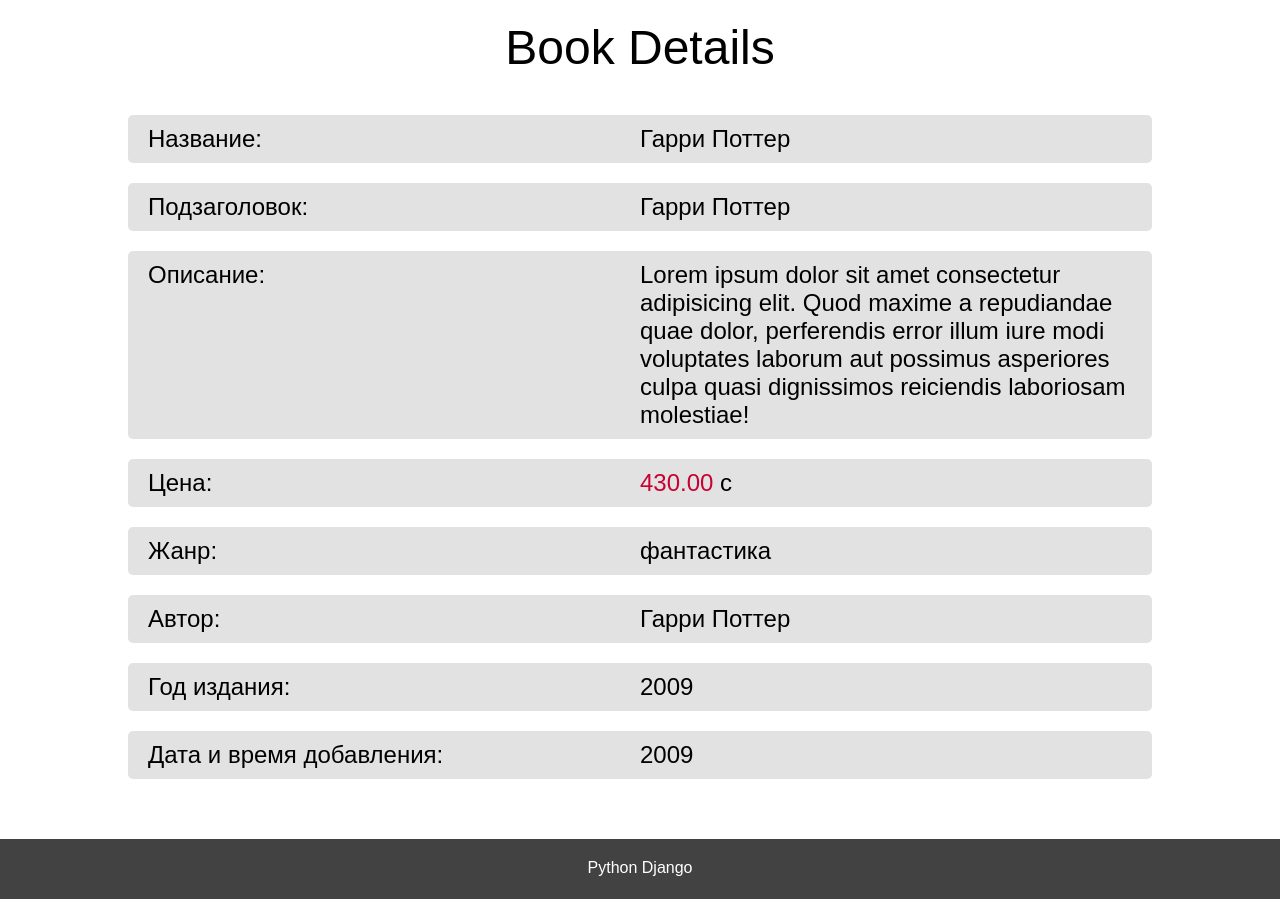
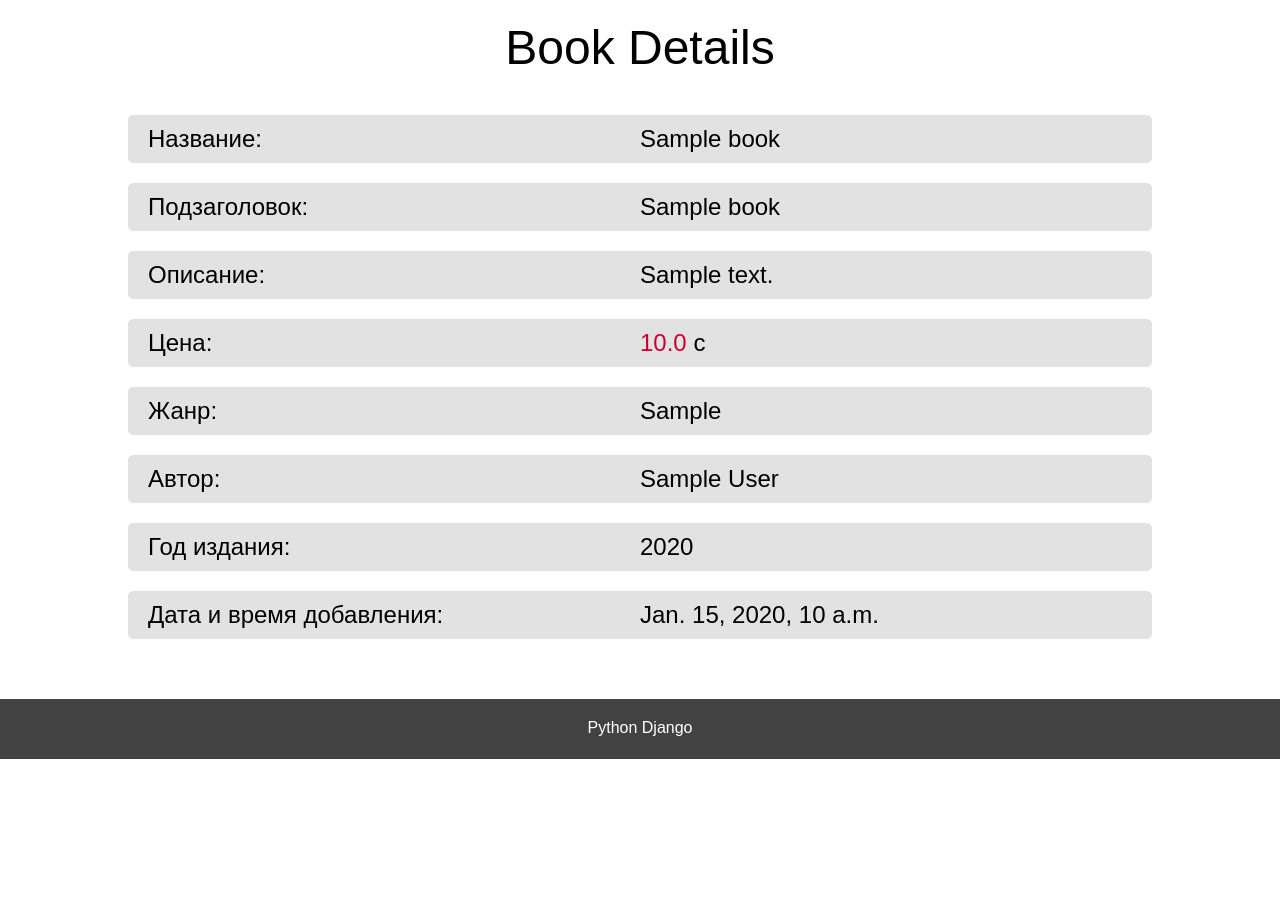
Before and after one commit to itbatya/bookshop_python, a Django app: template main/templates/books_details.html in a window 1280 px wide. Shown: the part 80-979 px from the top of the page. After the commit the page ends 839 px from the top, so only its background shows below. Run offline with Django 3.2, Linux system fonts and the light colour scheme; the template is opened without the code that fills it: values that come from a table or form of the project are taken from there, others are empty; tables that the repository leaves empty hold one stand-in row (values such as "Sample post").

Commit message:
created book_details function

```diff
--- a/book/urls.py
+++ b/book/urls.py
@@ -28,5 +28,7 @@
     path('delete-book/<id>', delete_book, name="delete-book"),
     path('mark-book/<id>', mark_book, name="mark-book"),
     path('unmark-book/<id>', unmark_book, name="unmark-book"),
+    path('book-detailes-page/', book_detailes_page, name="book-detailes-page"),
+    path('book-details/<id>', book_details, name="book-details"),
 
 ] + static(settings.STATIC_URL, document_root=settings.STATIC_ROOT)
--- a/main/templates/books_details.html
+++ b/main/templates/books_details.html
@@ -1,9 +1,10 @@
+{% load static %}
 <!DOCTYPE html>
 <html lang="en">
 <head>
 	<meta charset="UTF-8">
 	<meta name="viewport" content="width=device-width, initial-scale=1.0">
-	<link rel="stylesheet" type="text/css" href="books_details.css">
+	<link rel="stylesheet" type="text/css" href="{% static 'styles/books_details.css' %}">
 	<title>Books</title>
 </head>
 <body>
@@ -12,8 +13,8 @@
 			<h1>Book Shop</h1>
 			<nav>
 				<ul class="navigation">
-					<li><a href="">Главная</a></li>
-					<li id="add_btn"><a href="">Добавить книгу</a></li>
+					<li><a href="{% url 'main-page' %}">Главная</a></li>
+					<li id="add_btn"><a href="{% url 'add-page' %}">Добавить книгу</a></li>
 				</ul>
 			</nav>
 		</div>
@@ -25,7 +26,7 @@
                 <p>Название:</p>
             </div>
             <div class="description">
-                <p>Гарри Поттер</p>
+                <p>{{ book.title }}</p>
             </div>
         </section>
 
@@ -34,7 +35,7 @@
                 <p>Подзаголовок:</p>
             </div>
             <div class="description">
-                <p>Гарри Поттер</p>
+                <p>{{ book.subtitle }}</p>
             </div>
         </section>
 
@@ -43,7 +44,7 @@
                 <p>Описание:</p>
             </div>
             <div class="description">
-                <p>Lorem ipsum dolor sit amet consectetur adipisicing elit. Quod maxime a repudiandae quae dolor, perferendis error illum iure modi voluptates laborum aut possimus asperiores culpa quasi dignissimos reiciendis laboriosam molestiae!</p>
+                <p>{{ book.description }}</p>
             </div>
         </section>
 
@@ -52,7 +53,7 @@
                 <p>Цена:</p>
             </div>
             <div class="description">
-                <p> <span class="price">430.00</span> c</p>
+                <p><span class="price">{{ book.price }}</span> c</p>
             </div>
         </section>
 
@@ -61,7 +62,7 @@
                 <p>Жанр:</p>
             </div>
             <div class="description">
-                <p>фантастика</p>
+                <p>{{ book.genre }}</p>
             </div>
         </section>
 
@@ -70,7 +71,7 @@
                 <p>Автор:</p>
             </div>
             <div class="description">
-                <p>Гарри Поттер</p>
+                <p>{{ book.author }}</p>
             </div>
         </section>
 
@@ -79,7 +80,7 @@
                 <p>Год издания:</p>
             </div>
             <div class="description">
-                <p>2009</p>
+                <p>{{ book.year }}</p>
             </div>
         </section>
 
@@ -88,7 +89,7 @@
                 <p>Дата и время добавления:</p>
             </div>
             <div class="description">
-                <p>2009</p>
+                <p>{{ book.date }}</p>
             </div>
         </section>
 	</main>
```
Also changed, not shown: main/static/styles/index.css (+9 -1 lines), main/templates/index.html (+7 -3 lines), main/views.py (+7 -0 lines).
